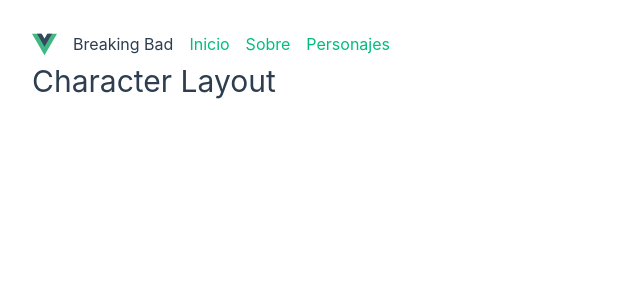
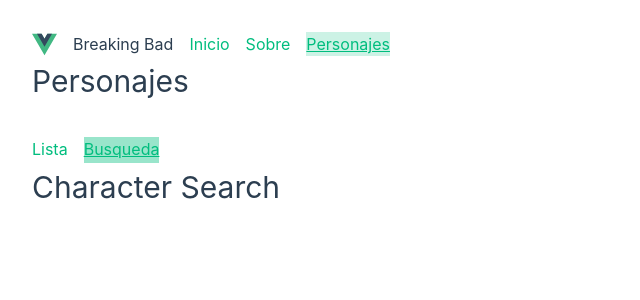
Before and after one commit to jmboada30/01-rick-morty-vue-ts, a Vue app: page /characters/search in a window 1280 px wide. Shown: the top 300 px of the page, without its empty margins (0-640 px from the left). Built offline with nearby package versions, Linux system fonts and the light colour scheme.

Commit message:
rutas hijas listas en characters

```diff
--- a/src/assets/main.css
+++ b/src/assets/main.css
@@ -33,3 +33,13 @@
     padding: 0 2rem;
   }
 }
+
+.router-link-active {
+  background-color: hsla(160, 100%, 37%, 0.2);
+  text-decoration: underline;
+}
+
+.router-link-exact-active {
+  background-color: hsla(160, 100%, 37%, 0.4);
+  text-decoration: underline;
+}
--- a/src/characters/layout/CharacterLayout.vue
+++ b/src/characters/layout/CharacterLayout.vue
@@ -1,9 +1,23 @@
+<script setup lang="ts">
+import type { RouteLink } from '@/router/link-routes';
+import NavBar from '@/shared/components/NavBar.vue';
+import characterRoute from '../router';
+
+const routeLinks: RouteLink[] = characterRoute
+  .children! .filter((route) => (route.props as { visible: boolean }).visible)
+  .map((route) => ({
+    name: route.name as string,
+    path: route.path,
+    title: (route.props as { title: string }).title,
+  }));
+</script>
+
 <template>
-  <div>
-    <h1>Character Layout</h1>
-  </div>
+  <h1>Personajes</h1>
+
+  <NavBar :show-icon="false" :links="routeLinks"></NavBar>
+
+  <RouterView />
 </template>
 
-<script setup lang="ts"></script>
-
 <style scoped></style>
--- a/src/characters/router/index.ts
+++ b/src/characters/router/index.ts
@@ -7,11 +7,27 @@
 const characterRoute: RouteRecordRaw = {
   path: '/characters',
   name: 'characters',
+  redirect: '/characters/list',
   component: CharacterLayout,
   children: [
-    { path: 'by/id', name: 'character-id', component: CharacterId },
-    { path: 'list', name: 'character-list', component: CharacterList },
-    { path: 'search', name: 'character-search', component: CharacterSearch },
+    {
+      path: 'by/id',
+      name: 'character-id',
+      props: { title: 'Por Id', visible: false },
+      component: CharacterId,
+    },
+    {
+      path: 'list',
+      name: 'character-list',
+      props: { title: 'Lista', visible: true },
+      component: CharacterList,
+    },
+    {
+      path: 'search',
+      name: 'character-search',
+      props: { title: 'Busqueda', visible: true },
+      component: CharacterSearch,
+    },
   ],
 };
 
--- a/src/shared/components/NavBar.vue
+++ b/src/shared/components/NavBar.vue
@@ -2,17 +2,27 @@
 import type { RouteLink } from '@/router/link-routes';
 
 export interface Props {
-  title: string;
-  links: RouteLink[];
+  title?: string;
+  links?: RouteLink[];
+  showIcon?: boolean;
 }
 
-const props = defineProps<Props>();
+const props = withDefaults(defineProps<Props>(), {
+  links: () => [],
+  showIcon: true,
+});
 </script>
 
 <template>
   <nav>
-    <img src="@/assets/logo.svg" alt="Logo Vue" height="25" width="25" />
-    <span>{{ props.title }}</span>
+    <img
+      v-if="props.showIcon"
+      src="@/assets/logo.svg"
+      alt="Logo Vue"
+      height="25"
+      width="25"
+    />
+    <span v-if="props.title">{{ props.title }}</span>
 
     <RouterLink v-for="link of props.links" :key="link.name" :to="link.path">{{
       link.title
```
